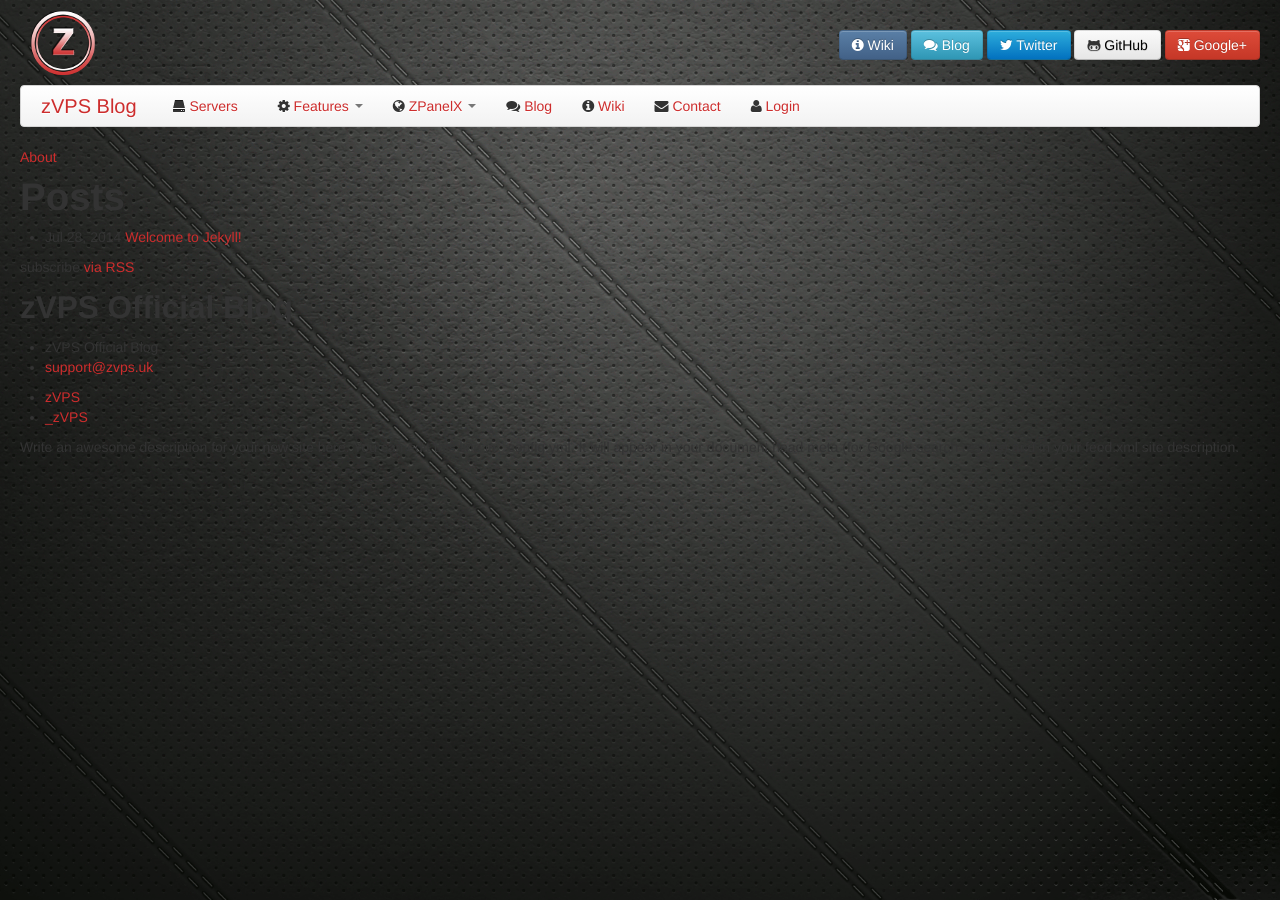
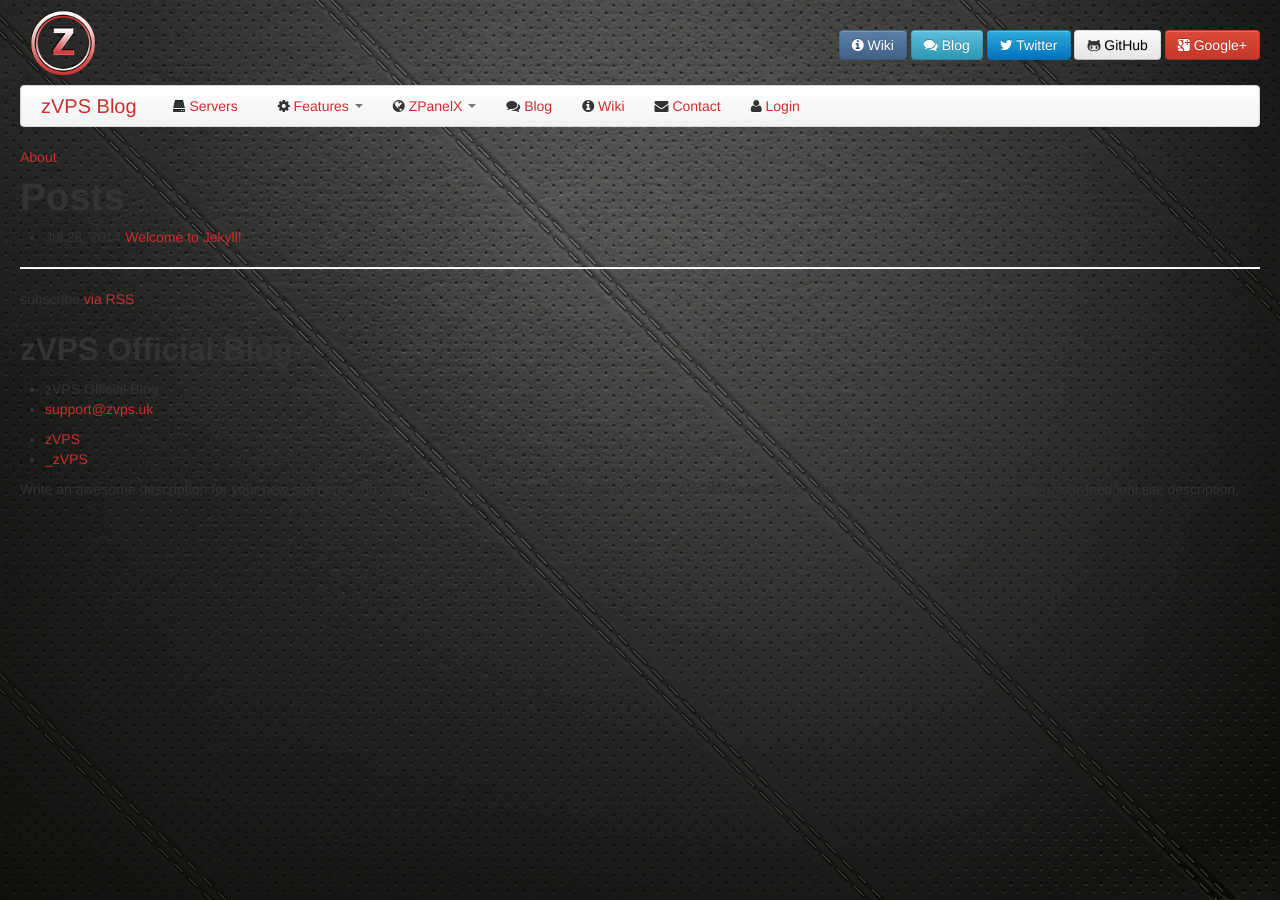
Before and after one commit to Caffe1neAdd1ct/zvps-blog, a Jekyll site: the page built from blog/index.html, in a window 1280 px wide. Built offline with Jekyll 4.4.1, drawn with Linux system fonts in a browser that asks for light colours.

Commit message:
Styling changes to front page.

```diff
--- a/blog/index.html
+++ b/blog/index.html
@@ -2,8 +2,8 @@
 layout: default
 ---
 
-<div class="home">
-
+<div class="row-fluid">
+    <div class="span12">
         <h1>Posts</h1>
 
         <ul class="posts">
@@ -15,6 +15,7 @@
             {% endfor %}
         </ul>
 
+        <hr>
         <p class="rss-subscribe">subscribe <a href="{{ "/feed.xml" | prepend: site.baseurl }}">via RSS</a></p>
-
     </div>
+</div>
```
Lines whose indentation alone changed are shown as unchanged.
